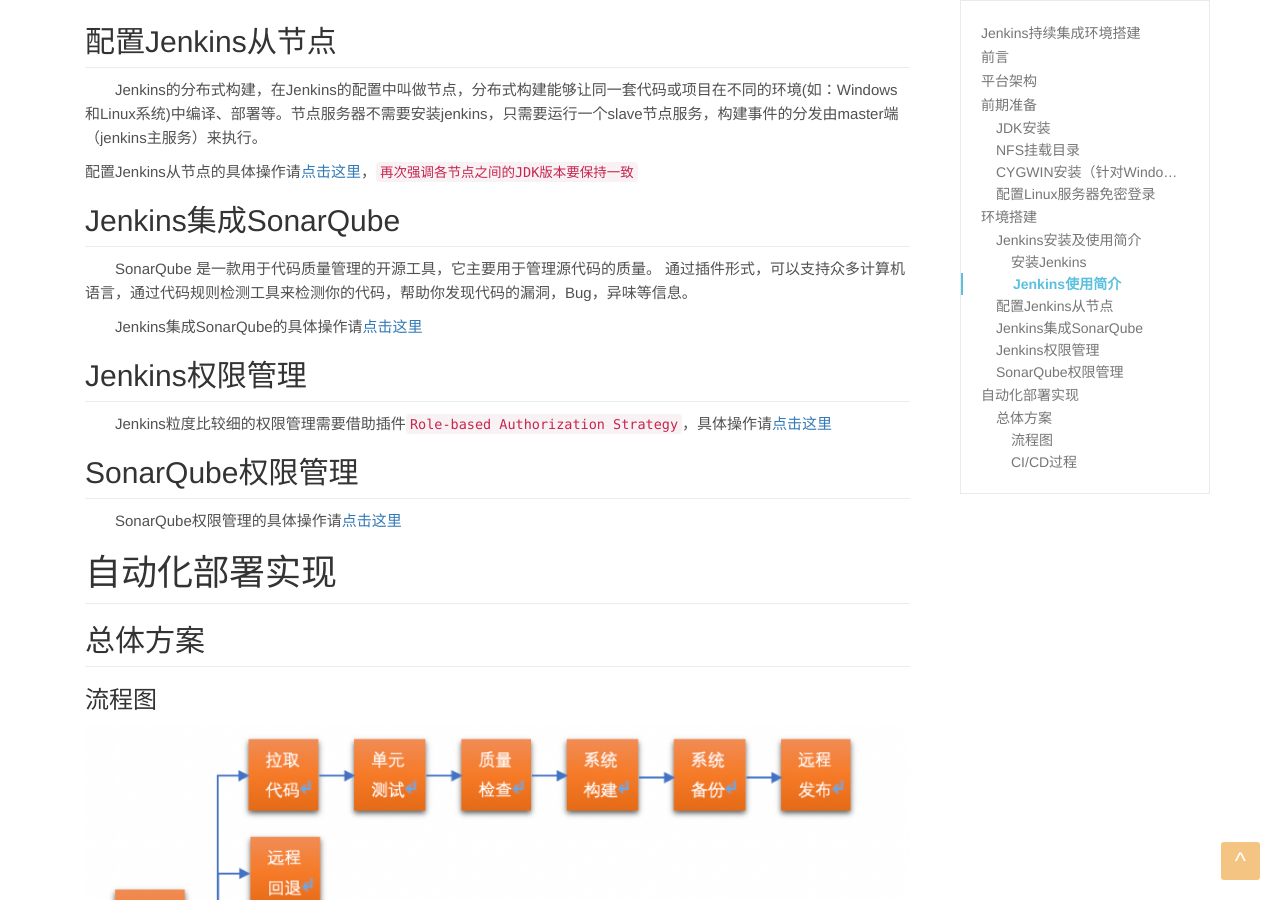
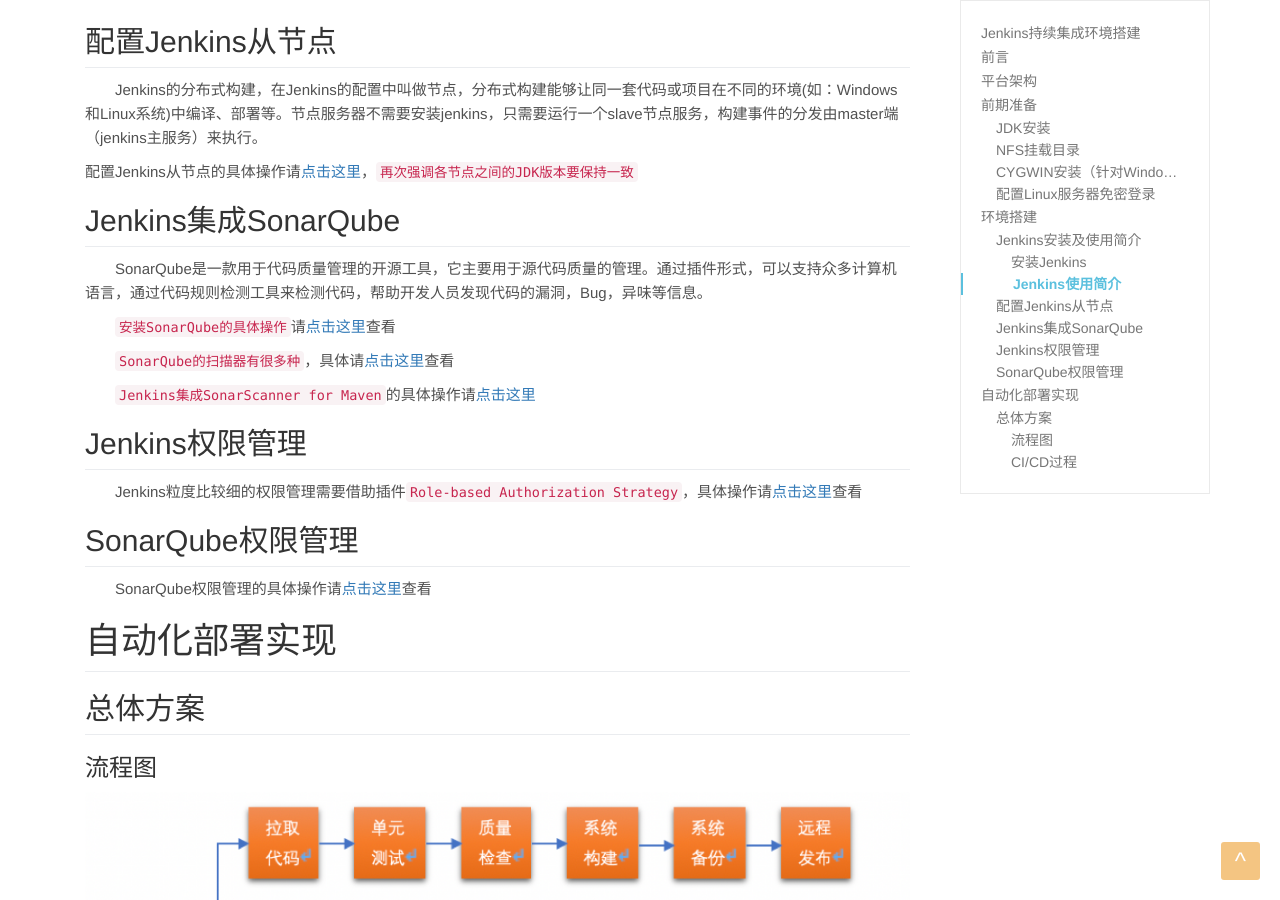
Before and after one commit to howdypl/howdypl.github.io, a Jekyll site: the page built from _posts/2020-01-02-jenkins-summary.md, in a window 1280 px wide and 900 px high, scrolled down 5180 px. Built offline with Jekyll 4.4.1, drawn with Linux system fonts in a browser that asks for light colours.

Commit message:
Jenkins持续集成环境搭建初稿--优化Jenkins集成SonarQube小节

```diff
--- a/_posts/2020-01-02-jenkins-summary.md
+++ b/_posts/2020-01-02-jenkins-summary.md
@@ -108,15 +108,19 @@ Jenkins的使用简介具体请[点击这里](https://www.cnblogs.com/along21/p/
 配置Jenkins从节点的具体操作请[点击这里](https://www.jianshu.com/p/e93229012ac0 "配置Jenkins从节点")，`再次强调各节点之间的JDK版本要保持一致`
 
 ## Jenkins集成SonarQube
-&emsp;&emsp;SonarQube 是一款用于代码质量管理的开源工具，它主要用于管理源代码的质量。 通过插件形式，可以支持众多计算机语言，通过代码规则检测工具来检测你的代码，帮助你发现代码的漏洞，Bug，异味等信息。
+&emsp;&emsp;SonarQube是一款用于代码质量管理的开源工具，它主要用于源代码质量的管理。通过插件形式，可以支持众多计算机语言，通过代码规则检测工具来检测代码，帮助开发人员发现代码的漏洞，Bug，异味等信息。
 
-&emsp;&emsp;Jenkins集成SonarQube的具体操作请[点击这里](https://blog.csdn.net/jin_hongxia/article/details/80844322 "Jenkins集成SonarQube")
+&emsp;&emsp;`安装SonarQube的具体操作`请[点击这里](https://www.jianshu.com/p/349b4a0ac5b8)查看
+
+&emsp;&emsp;`SonarQube的扫描器有很多种`，具体请[点击这里](https://docs.sonarqube.org/latest/analysis/overview/)查看
+
+&emsp;&emsp;`Jenkins集成SonarScanner for Maven`的具体操作请[点击这里](https://blog.csdn.net/jin_hongxia/article/details/80844322 "Jenkins集成SonarScanner for Maven")
 
 ## Jenkins权限管理
-&emsp;&emsp;Jenkins粒度比较细的权限管理需要借助插件`Role-based Authorization Strategy`，具体操作请[点击这里](https://www.cnblogs.com/sker/p/9255338.html "Jenkins权限管理")
+&emsp;&emsp;Jenkins粒度比较细的权限管理需要借助插件`Role-based Authorization Strategy`，具体操作请[点击这里](https://www.cnblogs.com/sker/p/9255338.html "Jenkins权限管理")查看
 
 ## SonarQube权限管理
-&emsp;&emsp;SonarQube权限管理的具体操作请[点击这里](https://blog.csdn.net/danielchan2518/article/details/72792897 "SonarQube权限管理")
+&emsp;&emsp;SonarQube权限管理的具体操作请[点击这里](https://blog.csdn.net/danielchan2518/article/details/72792897 "SonarQube权限管理")查看
 
 # 自动化部署实现
 
```
